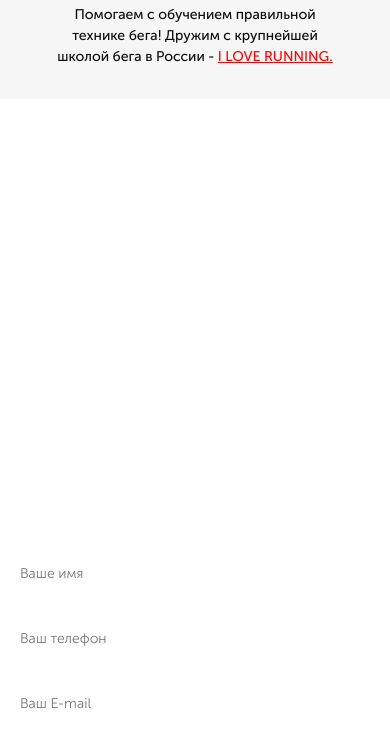
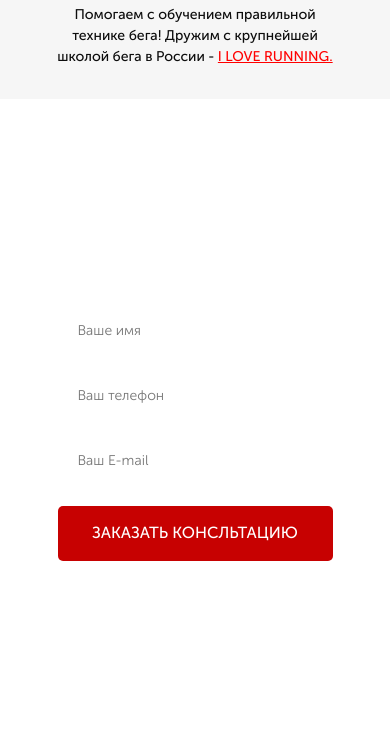
Before and after one commit to MikhailGub/heartRateMonitorStoreLandingPage, a website: page src/index.html in a window 390 px wide. Shown: the part 1251-2000 px from the top of the page. After the commit the page ends 1867 px from the top, so only its background shows below. Drawn offline with Linux system fonts and the light colour scheme.

Commit message:
the consultation section is finished and adapted

```diff
--- a/src/index.html
+++ b/src/index.html
@@ -95,7 +95,7 @@
     <div class="consultation">
         <div class="container">
             <h2 class="title title_left">Получите бесплатную консультацию <br>
-                по подбору пульсометра
+                <span>по подбору пульсометра</span>
             </h2>
             <div class="consultation__descr">Просто заполните форму заявки <br>
                 и мы перезвоним вам в течении 10 минут
@@ -109,6 +109,5 @@
             </form>
         </div>
     </div>
-    <p></p>
 </body>
 </html>
--- a/src/sass/_media.sass
+++ b/src/sass/_media.sass
@@ -8,6 +8,8 @@
     .button
         margin-right: 10px
         width: 95%
+        &_submit
+            width: 100%
     .promo
         min-height: 545px
         padding: 13px 0 30px
@@ -27,7 +29,19 @@
         .button_main
             margin-top: 48px
             width: 300px
-
+    .consultation
+        padding: 80px 0 70px 0
+        min-height: 0
+        .title
+            &_left
+                font-size: 30px
+                margin-left: 5vw
+        &__descr
+            margin-top: 50px
+            margin-left: 5vw
+            line-height: 20px
+    .feed-form
+        margin-left: 5vw
 
 @media (max-width: 767px)
     .header
@@ -68,6 +82,17 @@
                 margin: 7px auto
     .button
         margin-right: 0
+    .consultation
+        padding: 60px 0 60px 0
+        .title
+            &_left
+                font-size: 23px
+        &__descr
+            margin-top: 40px
+            line-height: 17px
+            font-size: 17px
+        .feed-form
+            width: 275px
 
 
 
@@ -91,6 +116,7 @@
             line-height: 19px
         &__icons
             width: 100%
+            justify-content: space-around
         &__icon
             font-size: 12px
             line-height: 12px
@@ -105,3 +131,21 @@
         .title
             font-size: 24px
             line-height: 24px
+    .consultation
+        padding: 55px 0 55px 0
+        .title
+            &_left
+                margin: 0
+                padding: 0 2.38vw
+                font-size: 24px
+                text-align: center
+                span
+                    display: none
+        &__descr
+            margin: 30px auto 0 auto
+            padding: 0 5px
+            text-align: center
+            font-size: 14px
+            line-height: 14px
+    .feed-form
+        margin: 36px auto 0
--- a/src/sass/blocks/_consultation.sass
+++ b/src/sass/blocks/_consultation.sass
@@ -6,3 +6,5 @@
         color: #fff
         font-size: 20px
         font-weight: 500
+        margin-top: 80px
+        line-height: 23px
--- a/src/sass/style.sass
+++ b/src/sass/style.sass
@@ -9,7 +9,7 @@
 @import 'blocks/header'
 @import 'blocks/buttons'
 @import 'blocks/advantages'
-@import 'media'
 @import 'blocks/consultation'
 @import 'blocks/title'
 @import 'blocks/forms'
+@import 'media'
```
Also changed, not shown: src/css/style.min.css.
